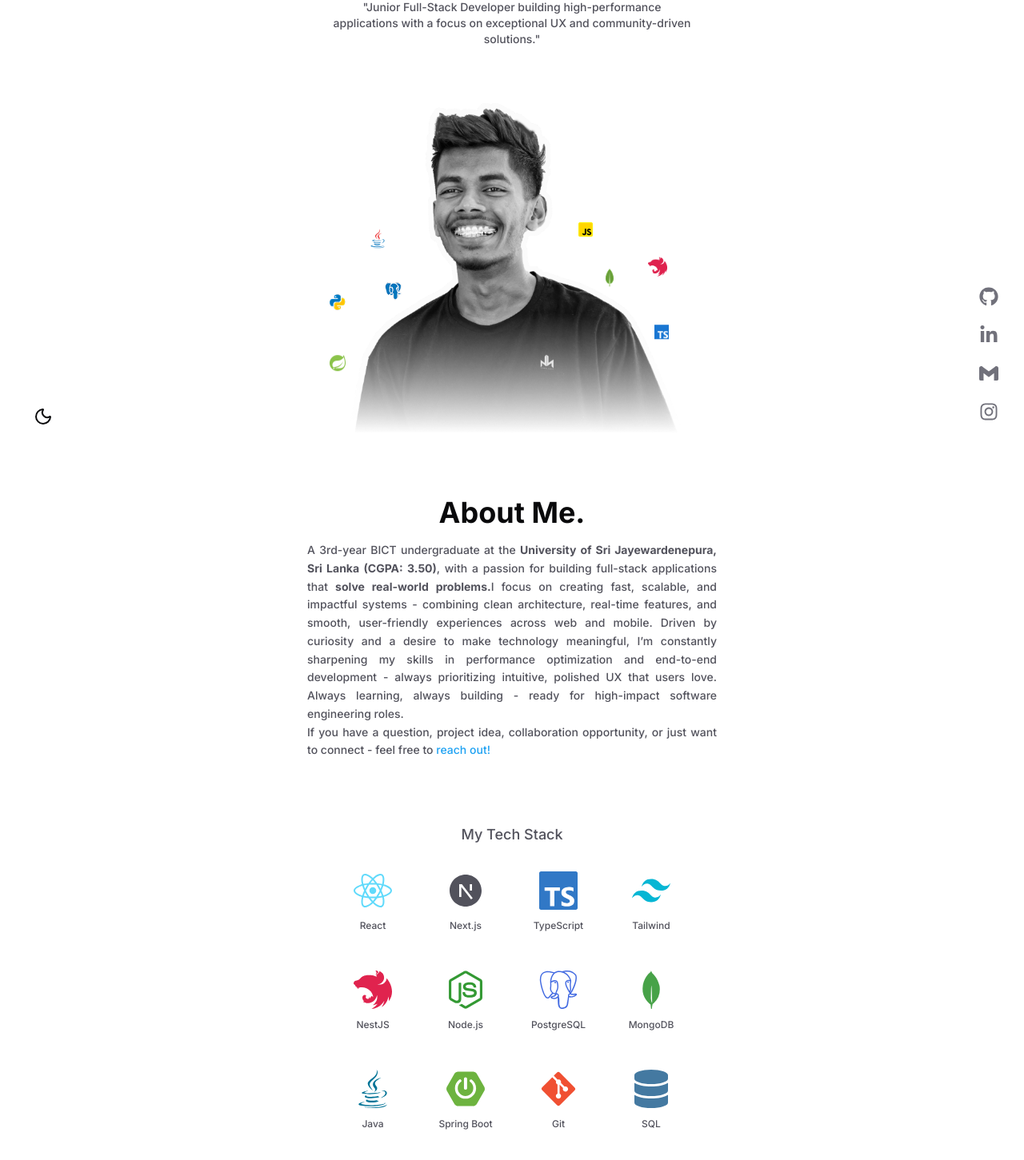
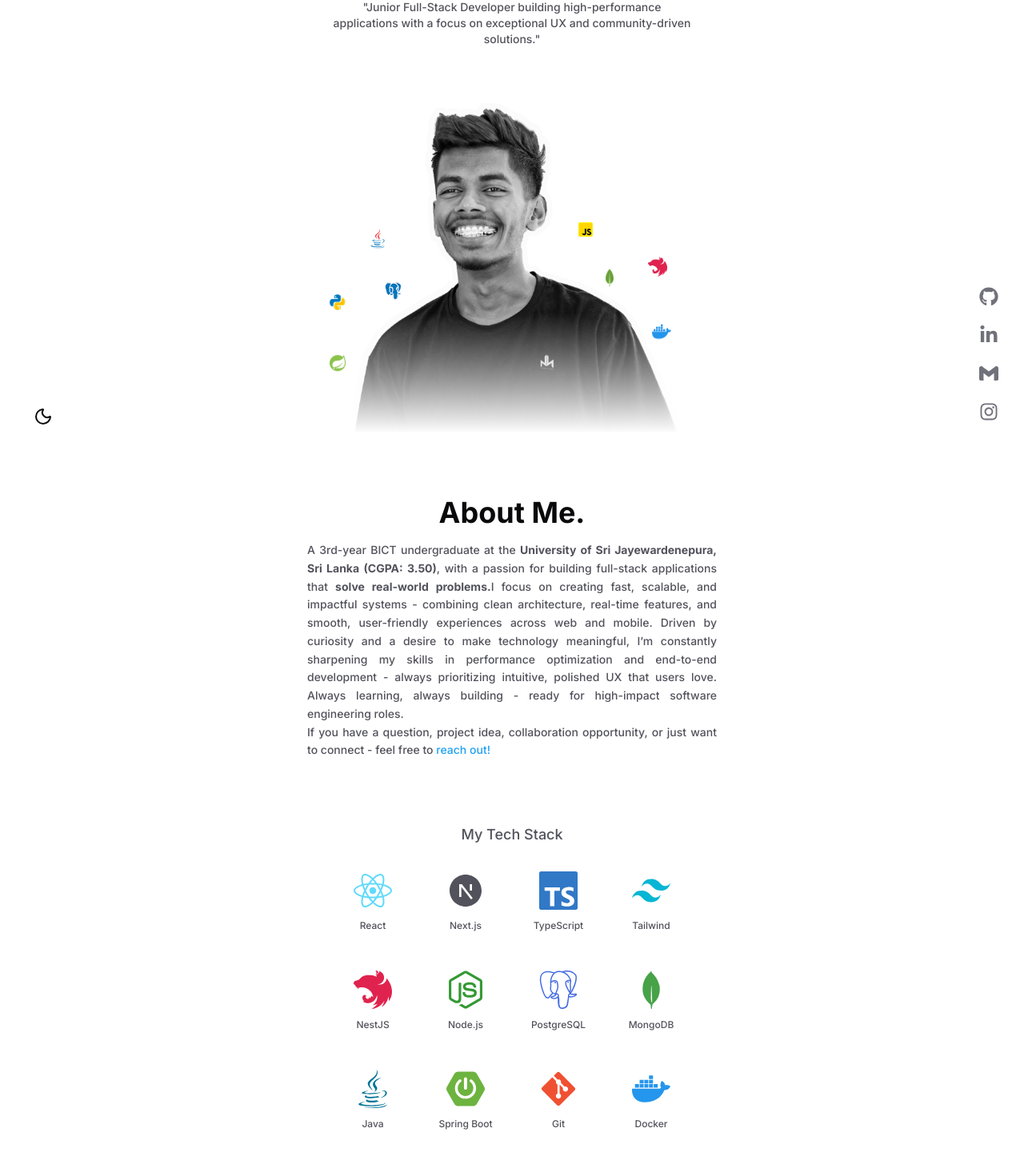
Before and after one commit to nishmikaeka/portfolio, a Next.js app: page / in a window 1280 px wide. Shown: the part 225-1676 px from the top of the page at 80% size. Built offline with nearby package versions, Linux system fonts and the light colour scheme.

Commit message:
Fixes the overflowed icons in hero section

```diff
--- a/src/components/sections/About.tsx
+++ b/src/components/sections/About.tsx
@@ -2,7 +2,7 @@
 
 import React from "react"
 import { motion } from "framer-motion"
-import { FaReact, FaNodeJs, FaHtml5, FaCss3Alt, FaJs, FaJava, FaGitAlt, FaDatabase } from "react-icons/fa"
+import { FaReact, FaNodeJs, FaHtml5, FaCss3Alt, FaJs, FaJava, FaGitAlt, FaDocker } from "react-icons/fa"
 import { SiNextdotjs, SiTypescript, SiTailwindcss, SiNestjs, SiPostgresql, SiMongodb, SiSpringboot } from "react-icons/si"
 import { RiNextjsFill } from "react-icons/ri";
 
@@ -18,7 +18,7 @@ const stack = [
     { name: "Java", icon: FaJava, color: "#007396" },
     { name: "Spring Boot", icon: SiSpringboot, color: "#6DB33F" },
     { name: "Git", icon: FaGitAlt, color: "#F05032" },
-    { name: "SQL", icon: FaDatabase, color: "#4479A1" },
+    { name: "Docker", icon: FaDocker, color: "#2496ED" },
 ]
 
 export function About() {
--- a/src/components/sections/Hero.tsx
+++ b/src/components/sections/Hero.tsx
@@ -36,7 +36,7 @@ const floatingIcons = [
     delay: 2.5,
   }, // Python
   {
-    src: "/assets/ts.png",
+    src: "/assets/docker.png",
     x: { mobile: 120, desktop: 175 },
     y: { mobile: 70, desktop: 90 },
     delay: 3.5,
```
Also changed, not shown: public/assets/docker.png (added).
